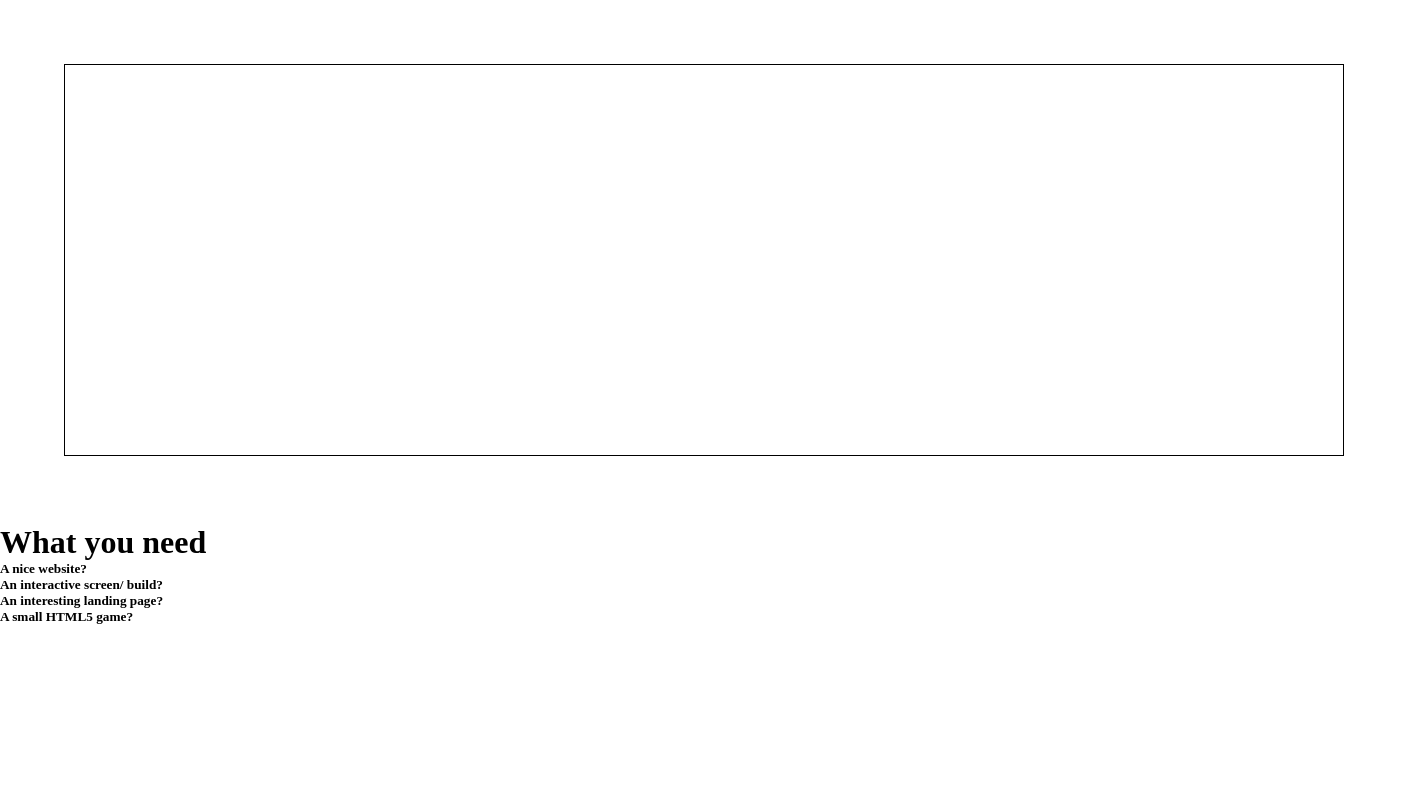
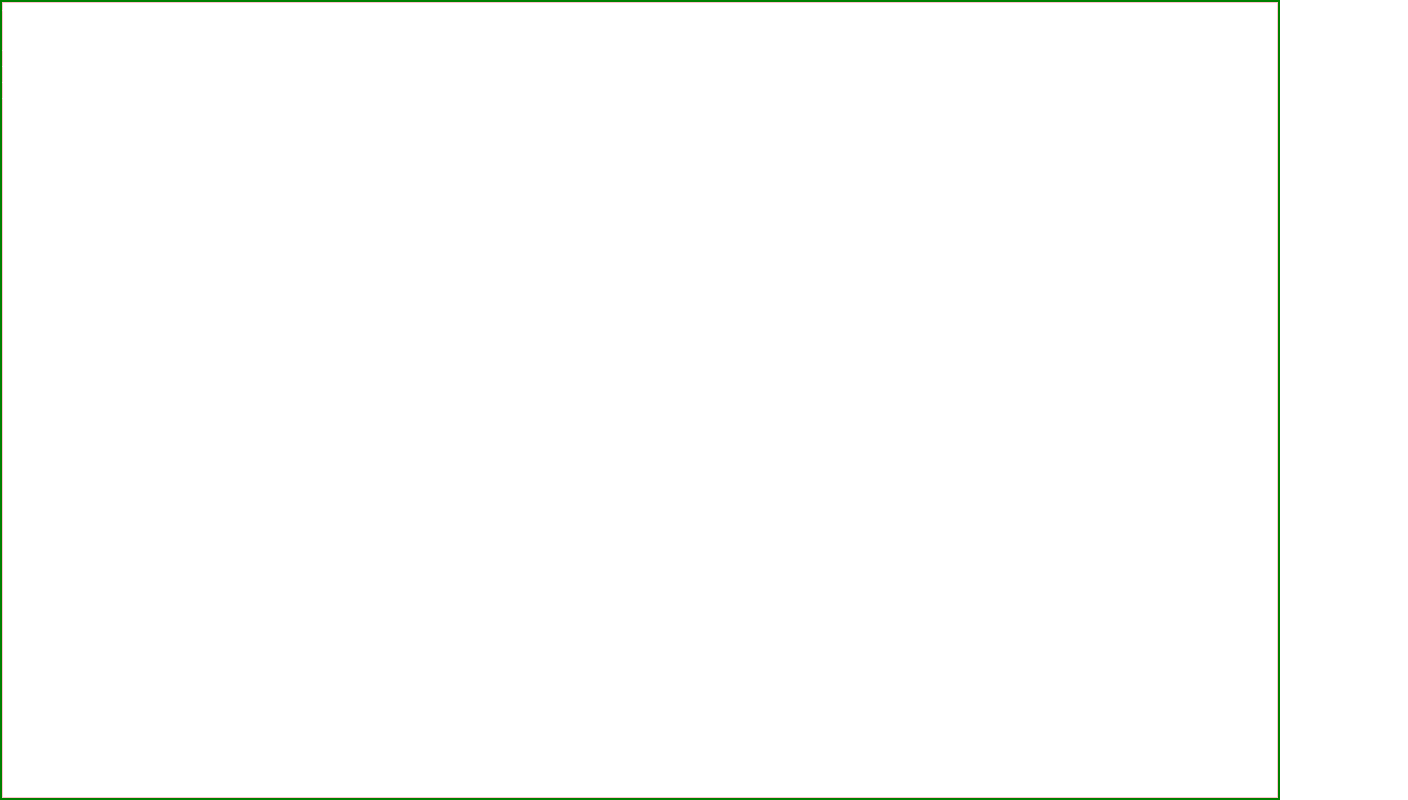
Before and after one commit to aeriallistique/canvasdrawingonmobile, a plain HTML site: page index.html in a window 1280 px wide. Shown: the whole page, 1408 px wide, since content can reach past the window. Drawn offline with Linux system fonts and the light colour scheme.

Commit message:
Update style.css

```diff
--- a/style.css
+++ b/style.css
@@ -9,13 +9,29 @@ body{
     width: 100vw;
 }
 .drawing-content{
-    height: 70%;
+    height: 100%;
     width: 100%;
+    position: relative;
+    border: 2px solid green;
+    background-color: white !important;
+    color: white !important;
 }
 
 #canvas{
+    position: absolute;
+    top: 0;
+    left: 0;
     width: 100%;
-    height: 70%;
-    margin: 4rem;
+    height: 100%;
     border: 1px solid black;
+    border: 1px solid pink ;
 }
+
+.side{
+    height: 100%;
+    width: 100%;
+    position: absolute;
+    top: 0;
+    left: 0;
+}
+.side h1, .side h5{ color: white !important;}
```
